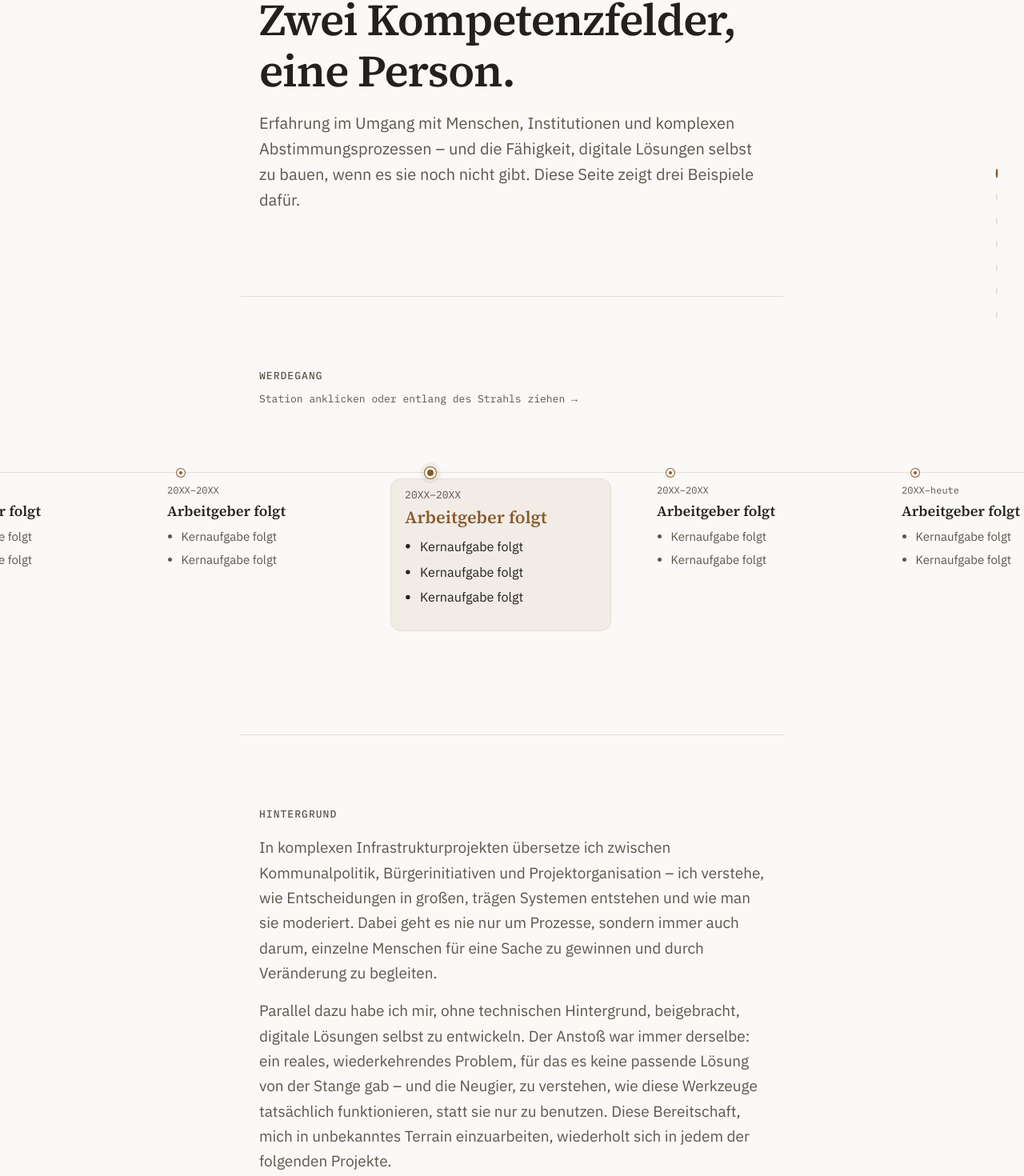
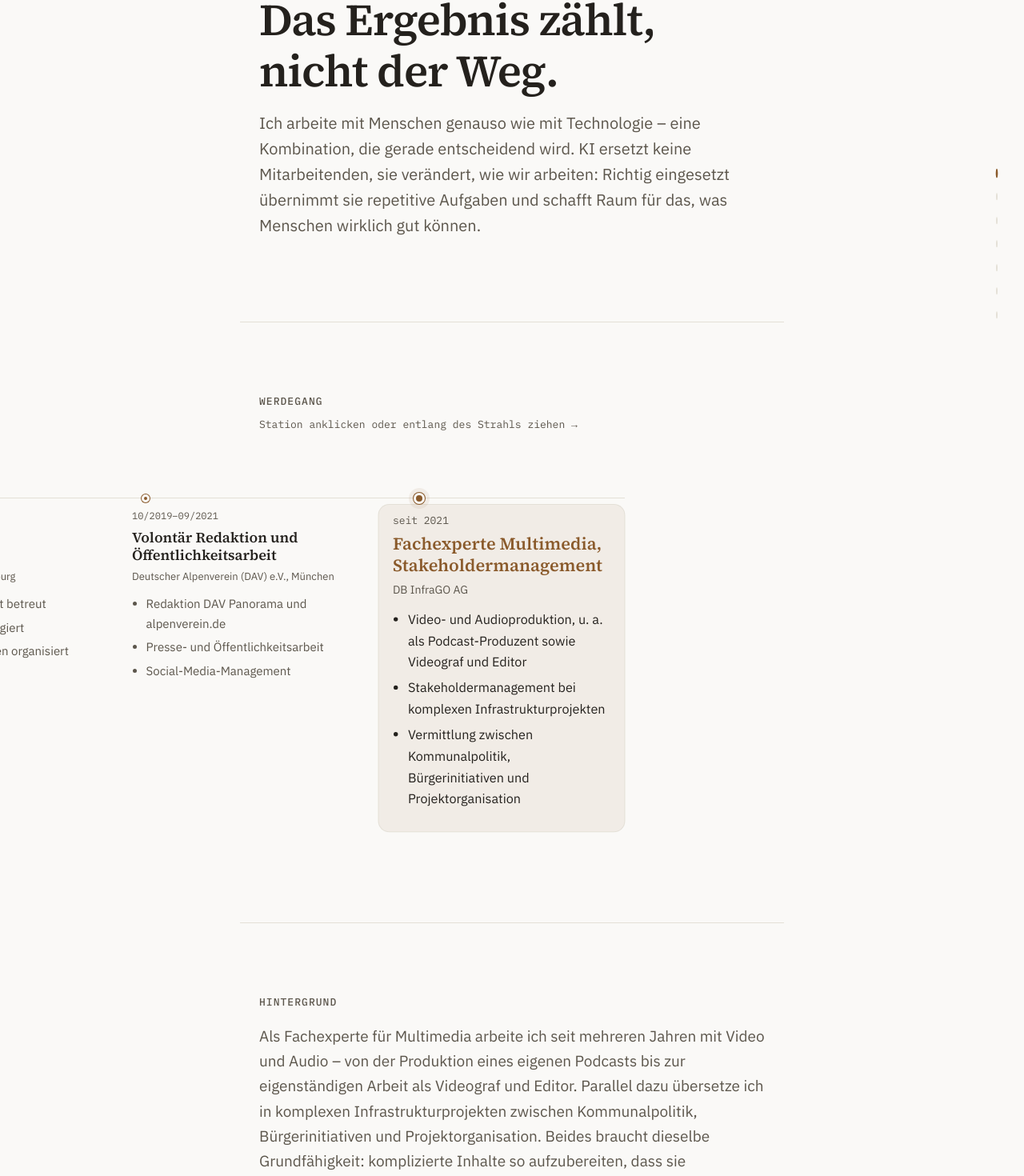
Before and after one commit to fichtegarage/bewerbung-jakob-neumann, a React (Vite) app: page / in a window 1280 px wide. Shown: the part 95-1565 px from the top of the page at 80% size. Built offline with nearby package versions, Linux system fonts and the light colour scheme.

Commit message:
Add files via upload

```diff
--- a/src/components/AboutSite.jsx
+++ b/src/components/AboutSite.jsx
@@ -1,7 +1,7 @@
 import StatusDot from "./StatusDot.jsx";
 
 // TODO: [XX] durch die reale Stundenzahl ersetzen, kurz vor Go-Live.
-const HOURS_BUILT = "XX";
+const HOURS_BUILT = "4";
 
 export default function AboutSite() {
   return (
--- a/src/components/Bridge.jsx
+++ b/src/components/Bridge.jsx
@@ -3,21 +3,24 @@ export default function Bridge() {
     <section id="hintergrund" className="section reveal">
       <span className="eyebrow">Hintergrund</span>
       <p>
-        In komplexen Infrastrukturprojekten übersetze ich zwischen
-        Kommunalpolitik, Bürgerinitiativen und Projektorganisation – ich
-        verstehe, wie Entscheidungen in großen, trägen Systemen entstehen und
-        wie man sie moderiert. Dabei geht es nie nur um Prozesse, sondern
-        immer auch darum, einzelne Menschen für eine Sache zu gewinnen und
-        durch Veränderung zu begleiten.
+        Als Fachexperte für Multimedia arbeite ich seit mehreren Jahren mit
+        Video und Audio – von der Produktion eines eigenen Podcasts bis zur
+        eigenständigen Arbeit als Videograf und Editor. Parallel dazu
+        übersetze ich in komplexen Infrastrukturprojekten zwischen
+        Kommunalpolitik, Bürgerinitiativen und Projektorganisation. Beides
+        braucht dieselbe Grundfähigkeit: komplizierte Inhalte so
+        aufzubereiten, dass sie ankommen – und die Menschen dahinter für eine
+        Sache zu gewinnen.
       </p>
       <p>
-        Parallel dazu habe ich mir, ohne technischen Hintergrund, beigebracht,
-        digitale Lösungen selbst zu entwickeln. Der Anstoß war immer derselbe:
-        ein reales, wiederkehrendes Problem, für das es keine passende Lösung
-        von der Stange gab – und die Neugier, zu verstehen, wie diese
-        Werkzeuge tatsächlich funktionieren, statt sie nur zu benutzen. Diese
-        Bereitschaft, mich in unbekanntes Terrain einzuarbeiten, wiederholt
-        sich in jedem der folgenden Projekte.
+        Angetrieben wird das von echter Neugier und der Bereitschaft, mich
+        mit hoher Eigeninitiative in unbekanntes Terrain einzuarbeiten. Genau
+        diese Haltung hat mich auch dazu gebracht, mir – ohne technischen
+        Hintergrund – beizubringen, digitale Lösungen selbst zu entwickeln.
+        Der Anstoß war immer derselbe: ein reales Problem, für das es keine
+        passende Lösung von der Stange gab, und der Anspruch, es nicht
+        irgendwie, sondern besser zu lösen. Die folgenden Beispiele zeigen,
+        was daraus entsteht.
       </p>
     </section>
   );
--- a/src/components/Hero.jsx
+++ b/src/components/Hero.jsx
@@ -4,15 +4,16 @@ export default function Hero() {
   return (
     <header id="start" className="section hero reveal">
       <h1>
-        Zwei Kompetenzfelder,
+        Das Ergebnis zählt,
         <br />
-        eine Person.
+        nicht der Weg.
       </h1>
       <p className="hero__sub">
-        Erfahrung im Umgang mit Menschen, Institutionen und komplexen
-        Abstimmungsprozessen – und die Fähigkeit, digitale Lösungen selbst zu
-        bauen, wenn es sie noch nicht gibt. Diese Seite zeigt drei Beispiele
-        dafür.
+        Ich arbeite mit Menschen genauso wie mit Technologie – eine
+        Kombination, die gerade entscheidend wird. KI ersetzt keine
+        Mitarbeitenden, sie verändert, wie wir arbeiten: Richtig eingesetzt
+        übernimmt sie repetitive Aufgaben und schafft Raum für das, was
+        Menschen wirklich gut können.
       </p>
     </header>
   );
--- a/src/components/Skills.jsx
+++ b/src/components/Skills.jsx
@@ -1,5 +1,6 @@
 const skills = [
   "Digitale Lösungen selbst entwickeln",
+  "Video- und Audioproduktion",
   "Abläufe analysieren und vereinfachen",
   "Marken- und Kommunikationsmaterial eigenständig produzieren",
   "Vermitteln zwischen unterschiedlichen Interessengruppen",
--- a/src/components/Timeline.css
+++ b/src/components/Timeline.css
@@ -44,7 +44,7 @@
 }
 
 .timeline__station {
-  flex: 0 0 250px;
+  flex: 0 0 280px;
   scroll-snap-align: center;
   position: relative;
   padding: 0 0.75rem 0.5rem 0;
@@ -115,8 +115,15 @@
 
 .timeline__employer {
   font-size: 1.125rem;
-  margin: 0 0 0.6rem;
+  line-height: 1.25;
+  margin: 0 0 0.3rem;
   transition: all 0.25s ease;
+}
+
+.timeline__company {
+  font-size: 0.8125rem;
+  color: var(--text-sekundaer);
+  margin: 0 0 0.7rem;
 }
 
 .timeline__station.is-active .timeline__employer {
@@ -145,6 +152,6 @@
     padding-right: 1.5rem;
   }
   .timeline__station {
-    flex-basis: 210px;
+    flex-basis: 240px;
   }
 }
--- a/src/components/Timeline.jsx
+++ b/src/components/Timeline.jsx
@@ -2,17 +2,44 @@ import { useEffect, useRef, useState } from "react";
 import "./Timeline.css";
 
 /**
- * PLATZHALTER-DATEN. Die echten Stationen (Arbeitgeber, Zeiträume,
- * Kernaufgaben) fehlen noch. Struktur und Interaktion (horizontales
- * Gleiten, Klick zum Zentrieren/Hervorheben) sind final, nur der
- * Inhalt ist Demo-Material.
+ * Werdegang, chronologisch. Die aktuelle Station (DB InfraGO) ist
+ * bewusst zuletzt und wird beim Laden standardmäßig zentriert/hervorgehoben.
  */
 const stations = [
-  { employer: "Arbeitgeber folgt", period: "20XX–20XX", bullets: ["Kernaufgabe folgt", "Kernaufgabe folgt"] },
-  { employer: "Arbeitgeber folgt", period: "20XX–20XX", bullets: ["Kernaufgabe folgt", "Kernaufgabe folgt"] },
-  { employer: "Arbeitgeber folgt", period: "20XX–20XX", bullets: ["Kernaufgabe folgt", "Kernaufgabe folgt", "Kernaufgabe folgt"] },
-  { employer: "Arbeitgeber folgt", period: "20XX–20XX", bullets: ["Kernaufgabe folgt", "Kernaufgabe folgt"] },
-  { employer: "Arbeitgeber folgt", period: "20XX–heute", bullets: ["Kernaufgabe folgt", "Kernaufgabe folgt"] },
+  {
+    role: "Praktikant Unternehmenskommunikation",
+    employer: "EDEKA Zentrale AG & Co. KG, Hamburg",
+    period: "02/2016–08/2016",
+    bullets: ["Presse- und Öffentlichkeitsarbeit", "Pressemitteilungen verfasst", "Blogger-Relations betreut"],
+  },
+  {
+    role: "Praktikant Pressestelle",
+    employer: "Deutsche Post / DHL Group, Berlin",
+    period: "04/2017–08/2017",
+    bullets: ["Presse- und Öffentlichkeitsarbeit", "Presseverteiler aufgebaut", "Presseanfragen koordiniert"],
+  },
+  {
+    role: "Praktikant interne Kommunikation",
+    employer: "MAN Energy Solutions, Augsburg",
+    period: "03/2019–05/2019",
+    bullets: ["Konzernweites Intranet betreut", "Mitarbeiterzeitung redigiert", "Interne Veranstaltungen organisiert"],
+  },
+  {
+    role: "Volontär Redaktion und Öffentlichkeitsarbeit",
+    employer: "Deutscher Alpenverein (DAV) e.V., München",
+    period: "10/2019–09/2021",
+    bullets: ["Redaktion DAV Panorama und alpenverein.de", "Presse- und Öffentlichkeitsarbeit", "Social-Media-Management"],
+  },
+  {
+    role: "Fachexperte Multimedia, Stakeholdermanagement",
+    employer: "DB InfraGO AG",
+    period: "seit 2021",
+    bullets: [
+      "Video- und Audioproduktion, u. a. als Podcast-Produzent sowie Videograf und Editor",
+      "Stakeholdermanagement bei komplexen Infrastrukturprojekten",
+      "Vermittlung zwischen Kommunalpolitik, Bürgerinitiativen und Projektorganisation",
+    ],
+  },
 ];
 
 export default function Timeline() {
@@ -21,9 +48,7 @@ export default function Timeline() {
   const lineRef = useRef(null);
   const stationRefs = useRef([]);
   const drag = useRef({ active: false, startX: 0, startScroll: 0, moved: false, pointerId: null });
-  const [activeIndex, setActiveIndex] = useState(
-    Math.floor((stations.length - 1) / 2)
-  );
+  const [activeIndex, setActiveIndex] = useState(stations.length - 1);
 
   // Breite der Linie wird direkt gemessen (letzte Station), statt sie
   // über CSS-Schlüsselwörter wie max-content berechnen zu lassen -
@@ -174,7 +199,8 @@ export default function Timeline() {
               <span className="timeline__dot" aria-hidden="true" />
               <div className="timeline__content">
                 <span className="timeline__period">{s.period}</span>
-                <h3 className="timeline__employer">{s.employer}</h3>
+                <h3 className="timeline__employer">{s.role}</h3>
+                <p className="timeline__company">{s.employer}</p>
                 <ul className="timeline__bullets">
                   {s.bullets.map((b, j) => (
                     <li key={j}>{b}</li>
```
